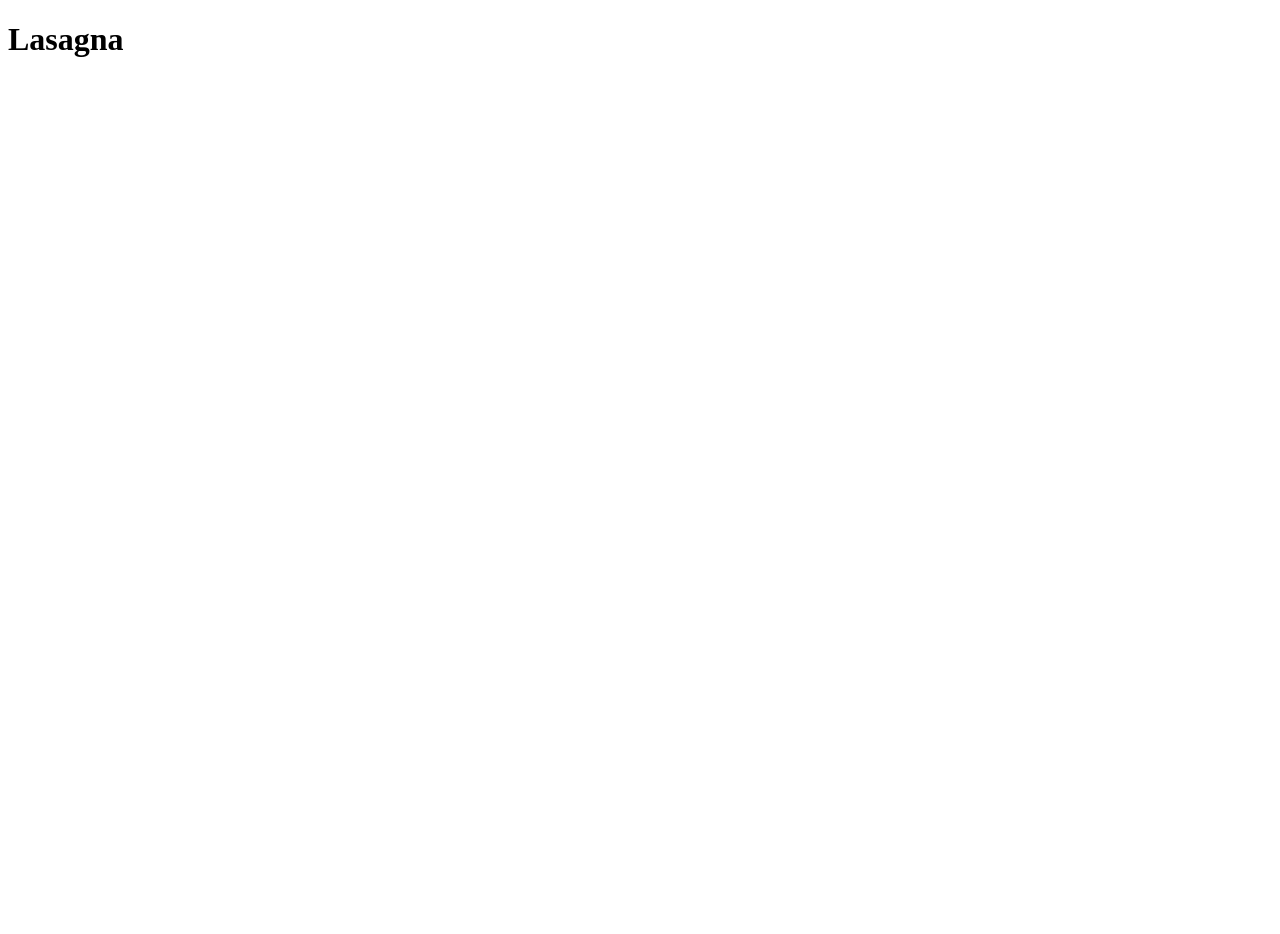
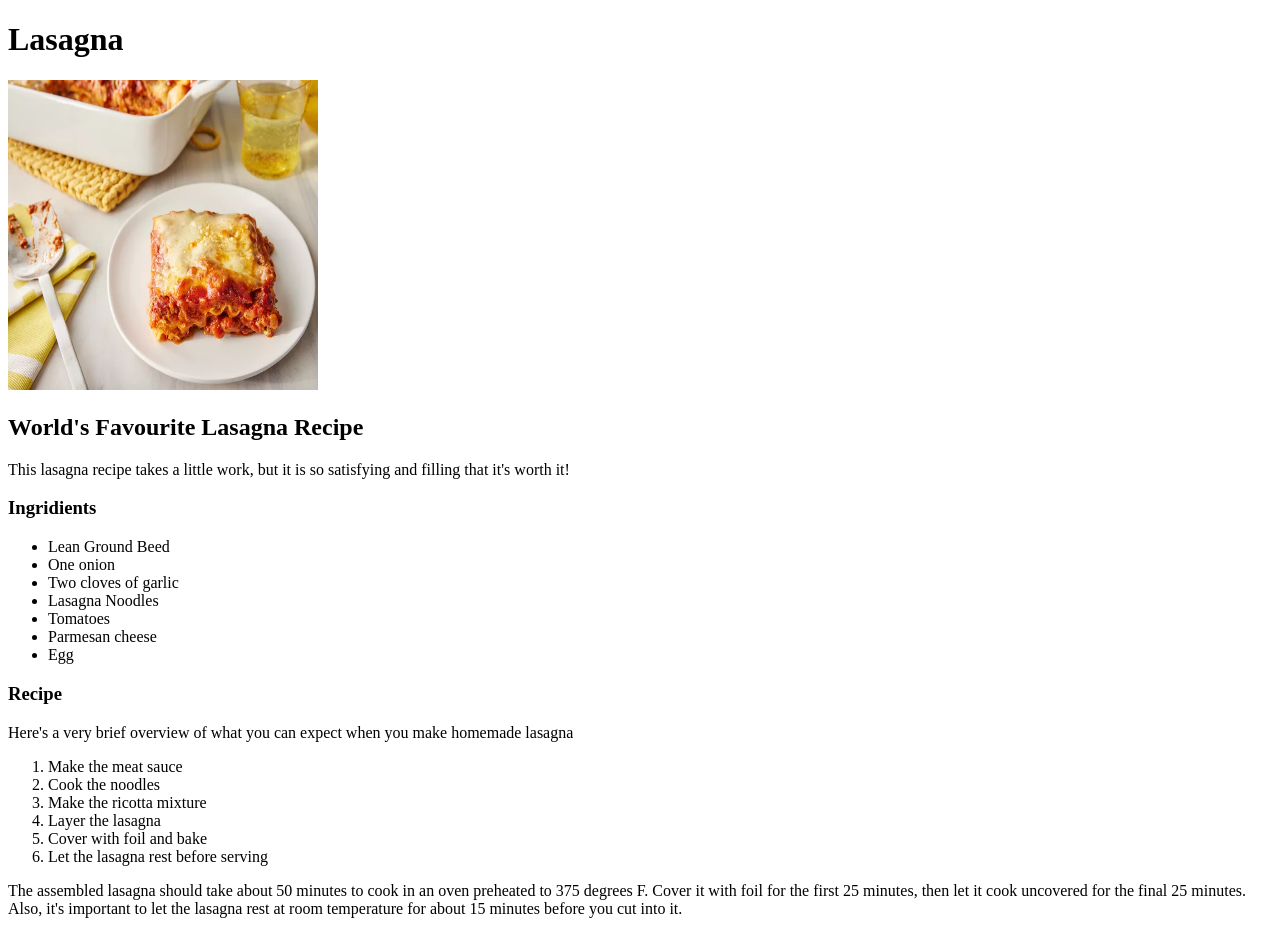
Before and after one commit to alexvkslv/odin-recipes, a plain HTML site: page recipes/lasagna.html in a window 1280 px wide. Before the commit the page ends 800 px from the top, so only its background shows below. Drawn offline with Linux system fonts and the light colour scheme.

Commit message:
added lasagna recipe with image

```diff
--- a/recipes/lasagna.html
+++ b/recipes/lasagna.html
@@ -7,5 +7,29 @@
 
   <body>
     <h1>Lasagna</h1>
+    <img src="../images/lasagna.jpg" alt="Lasagna" height="310" width="310">
+    <h2> World's Favourite Lasagna Recipe</h2>
+    <p>This lasagna recipe takes a little work, but it is so satisfying and filling that it's worth it!</p>
+    <h3>Ingridients</h3>
+    <ul>
+      <li>Lean Ground Beed</li>
+      <li>One onion</li>
+      <li>Two cloves of garlic</li>
+      <li>Lasagna Noodles</li>
+      <li>Tomatoes</li>
+      <li>Parmesan cheese</li>
+      <li>Egg</li>
+    </ul>
+    <h3>Recipe</h3>
+    <p>Here's a very brief overview of what you can expect when you make homemade lasagna</p>
+    <ol>
+      <li>Make the meat sauce</li>
+      <li>Cook the noodles</li>
+      <li>Make the ricotta mixture</li>
+      <li>Layer the lasagna</li>
+      <li>Cover with foil and bake</li>
+      <li>Let the lasagna rest before serving</li>
+    </ol>
+    <p>The assembled lasagna should take about 50 minutes to cook in an oven preheated to 375 degrees F. Cover it with foil for the first 25 minutes, then let it cook uncovered for the final 25 minutes. Also, it's important to let the lasagna rest at room temperature for about 15 minutes before you cut into it.</p>
   </body>
 </html>
```
Also changed, not shown: recipes/chicken-curry.html (+1 -0 lines).
